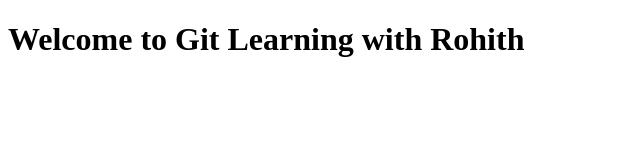
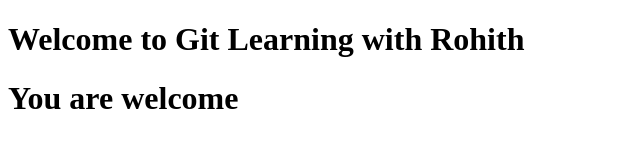
Before and after one commit to Rohith-vuthunur/gitlearn, a plain HTML site: page index.html in a window 1280 px wide. Shown: the whole page, without its empty margins (0-640 px from the left). Drawn offline with Linux system fonts and the light colour scheme.

Commit message:
added the main heading to the index page

```diff
--- a/index.html
+++ b/index.html
@@ -7,5 +7,6 @@
 </head>
 <body>
     <h1>Welcome to Git Learning with Rohith</h1>
+    <h1>You are welcome</h1>
 </body>
 </html>
```
